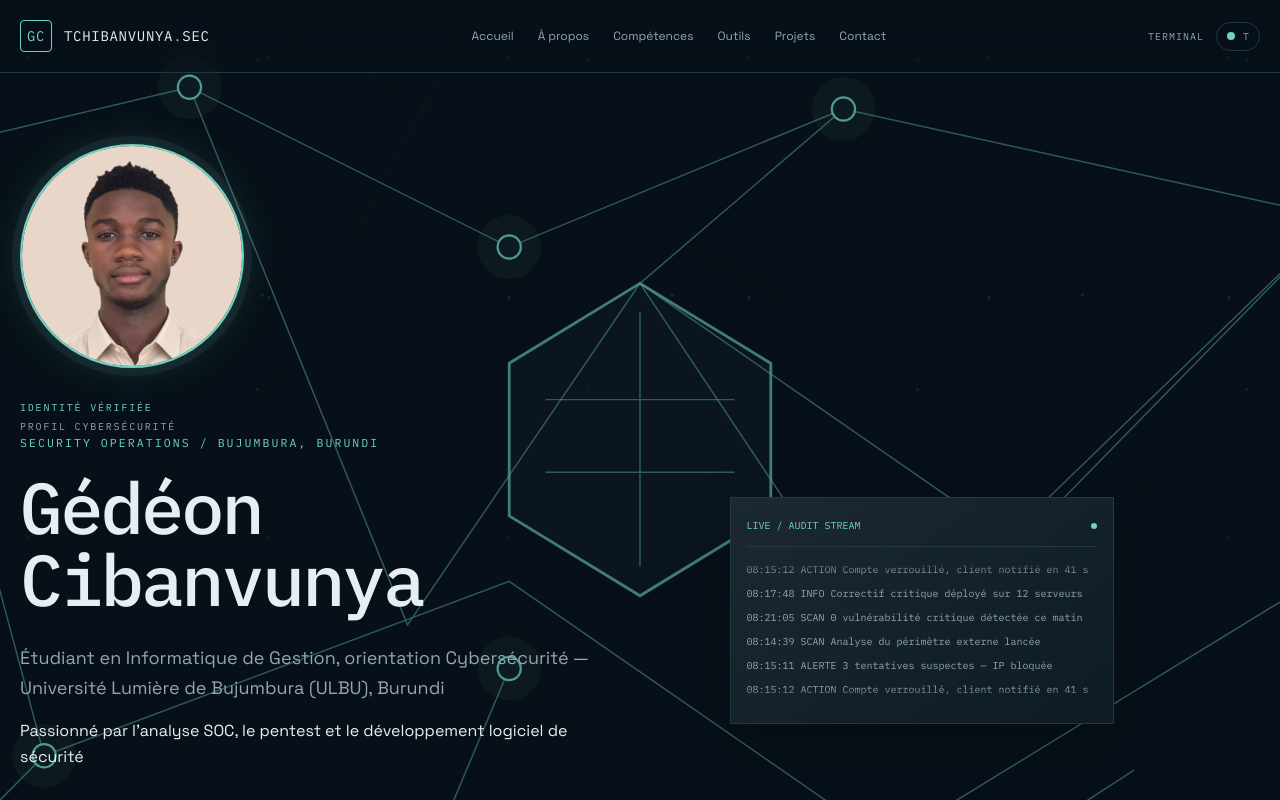
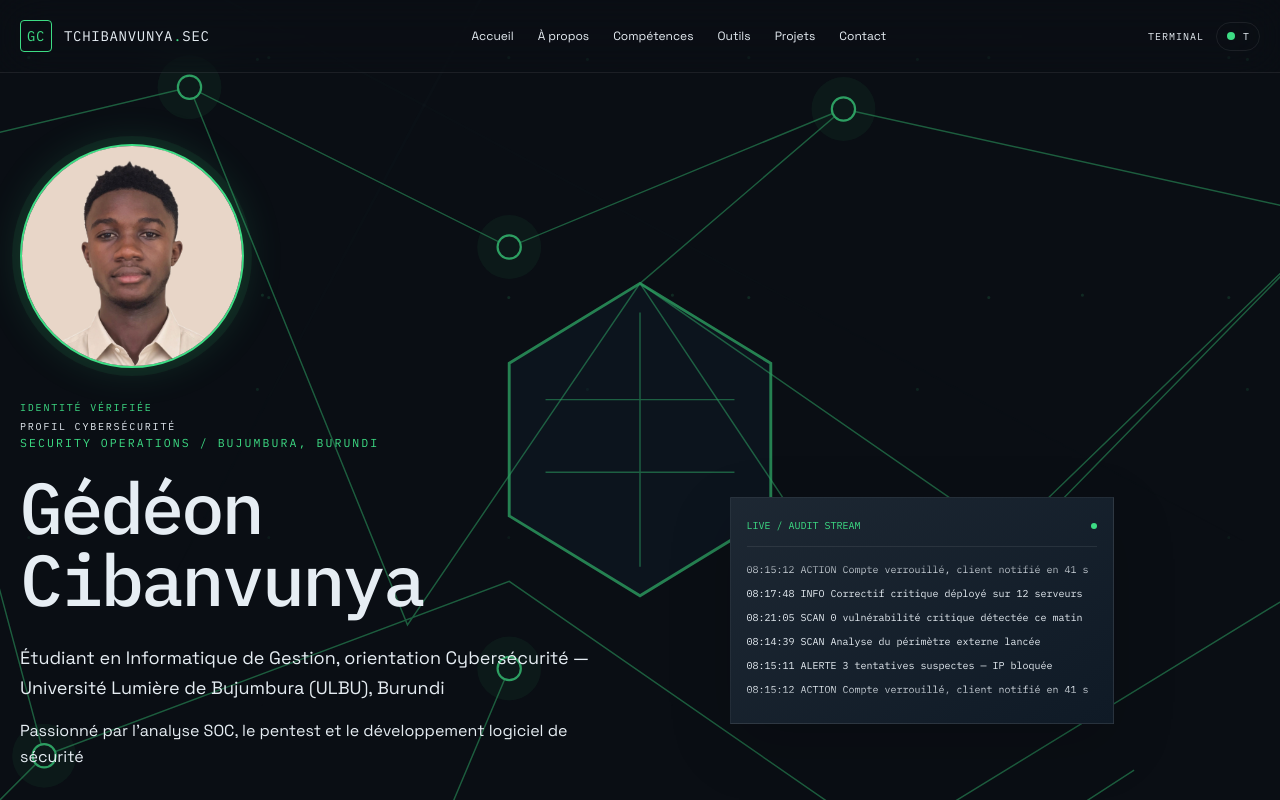
Before and after one commit to GedeonTch/Portfolio, a Next.js app: page / in a window 1280 px wide. Shown: the top 800 px of the page. Built offline with nearby package versions, Linux system fonts and the light colour scheme.

Commit message:
feat(hero): add NetworkScene R3F and apply exact theme colors; fallback SVG preserved

```diff
--- a/src/app/globals.css
+++ b/src/app/globals.css
@@ -3,14 +3,31 @@
 @tailwind utilities;
 
 :root {
-  --background: #071018;
-  --foreground: #e7eef3;
-  --accent: #6fd3c3;
-  --accent-secondary: #9adbd0;
-  --border: #223842;
-  --card-bg: #0d1b24;
-  --text-muted: #91a6b1;
-  --signal: #e8a36a;
+ --bg: #0a0e14;
+ --bg-alt: #0d1620;
+ --panel: #0f1a26;
+ --accent: #3ddc84;
+ --accent2: #3dd6dc;
+ --text: #e6edf3;
+ --muted: #8592a0;
+ --border: rgba(255,255,255,.08);
+ --card-bg: var(--panel);
+ --background: var(--bg);
+ --foreground: var(--text);
+}
+
+body.soc {
+ --bg: #150e0d;
+ --bg-alt: #1c1310;
+ --panel: #241713;
+ --accent: #ff8a3d;
+ --accent2: #3d8eff;
+ --text: #e6edf3;
+ --muted: #8592a0;
+ --border: rgba(255,255,255,.08);
+ --card-bg: var(--panel);
+ --background: var(--bg);
+ --foreground: var(--text);
 }
 
 body.soc {
--- a/src/components/Hero.tsx
+++ b/src/components/Hero.tsx
@@ -34,7 +34,14 @@ export default function Hero() {
   return (
     <section id="hero" className="relative min-h-screen overflow-hidden px-5 pb-20 pt-36">
     <div className="pointer-events-none absolute inset-0 z-0 opacity-70">
-      <NetworkGraphic accent={accent} />
+      {/* Client-only 3D scene: fallback to SVG when not supported */}
+      <div className="absolute inset-0 hidden md:block">
+        {/* NetworkScene is dynamically imported in a client environment elsewhere; keep SVG as low-end fallback for server */}
+        <NetworkGraphic accent={accent} />
+      </div>
+      <div className="absolute inset-0 md:hidden">
+        <NetworkGraphic accent={accent} />
+      </div>
     </div>
     <div className="relative z-10 mx-auto grid max-w-7xl items-center gap-14 lg:grid-cols-[1.05fr_.95fr]">
       <div>
--- /dev/null
+++ b/src/components/NetworkScene.tsx
@@ -0,0 +1,82 @@
+'use client';
+
+import React, { useMemo } from 'react';
+import { Canvas, useFrame } from '@react-three/fiber';
+import { useRef, useState, useEffect } from 'react';
+import { Color, Vector3, CatmullRomCurve3 } from 'three';
+
+function NodesAndLines({ count = 12, accent = '#3ddc84', accent2 = '#3dd6dc' }: { count?: number; accent?: string; accent2?: string }) {
+  const group = useRef<any>();
+  const [positions] = useState(() => {
+    const pts: Vector3[] = [];
+    for (let i = 0; i < count; i++) {
+      const r = 1.0 + Math.random() * 3.0;
+      const theta = Math.random() * Math.PI * 2;
+      const phi = Math.random() * Math.PI - Math.PI / 2;
+      pts.push(new Vector3(r * Math.cos(theta) * Math.cos(phi) * 6, r * Math.sin(phi) * 4, r * Math.sin(theta) * Math.cos(phi) * 6));
+    }
+    return pts;
+  });
+
+  // create simple lines
+  const lines = useMemo(() => {
+    const pairs: [number, number][] = [];
+    for (let i = 0; i < positions.length; i++) {
+      for (let j = i + 1; j < positions.length; j++) {
+        if (Math.random() < 0.18) pairs.push([i, j]);
+      }
+    }
+    return pairs;
+  }, [positions]);
+
+  useFrame((state, delta) => {
+    if (!group.current) return;
+    group.current.rotation.y += 0.02 * delta; // slow rotate
+  });
+
+  return (
+    <group ref={group}>
+      {positions.map((p, i) => (
+        <mesh key={i} position={p.toArray()}>
+          <icosahedronGeometry args={[0.35, 0]} />
+          <meshStandardMaterial color={accent} metalness={0.3} roughness={0.8} transparent opacity={0.9} />
+        </mesh>
+      ))}
+
+      {lines.map(([a, b], idx) => {
+        const p1 = positions[a];
+        const p2 = positions[b];
+        return (
+          <mesh key={idx} position={[0, 0, 0]}>
+            <line>
+              <bufferGeometry attach="geometry">
+                <bufferAttribute attachObject={{ name: 'position' }} count={2} array={new Float32Array([p1.x, p1.y, p1.z, p2.x, p2.y, p2.z])} itemSize={3} />
+              </bufferGeometry>
+              <lineBasicMaterial attach="material" color={accent2} linewidth={1} transparent opacity={0.35} />
+            </line>
+          </mesh>
+        );
+      })}
+    </group>
+  );
+}
+
+export default function NetworkScene({ theme }: { theme: 'terminal' | 'soc' }) {
+  // pick accent colors from theme
+  const accent = theme === 'terminal' ? '#3ddc84' : '#ff8a3d';
+  const accent2 = theme === 'terminal' ? '#3dd6dc' : '#3d8eff';
+
+  // fallback for non-webgl handled by Canvas automatically
+  return (
+    <Canvas
+      className="absolute inset-0 z-0"
+      dpr={[1, 1.5]}
+      gl={{ antialias: true, alpha: true }}
+      camera={{ position: [0, 0, 18], fov: 45 }}
+    >
+      <ambientLight intensity={0.45} />
+      <directionalLight intensity={0.4} position={[10, 10, 5]} />
+      <NodesAndLines count={12} accent={accent} accent2={accent2} />
+    </Canvas>
+  );
+}
```
